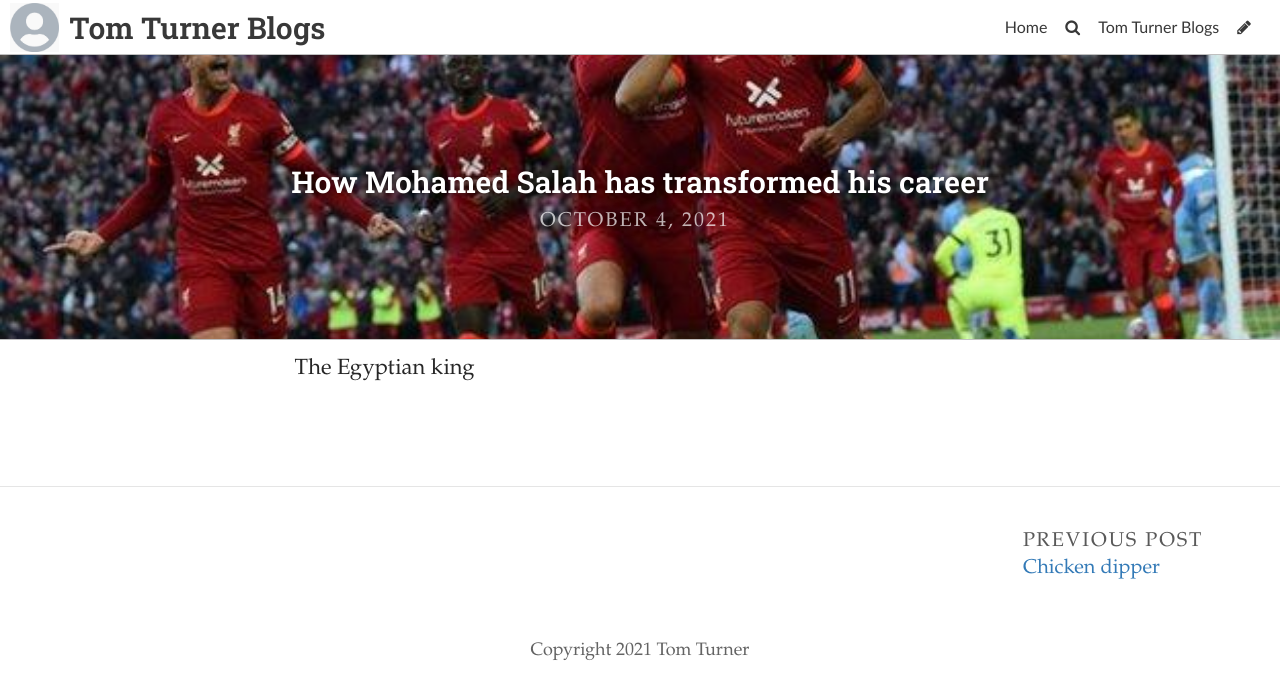
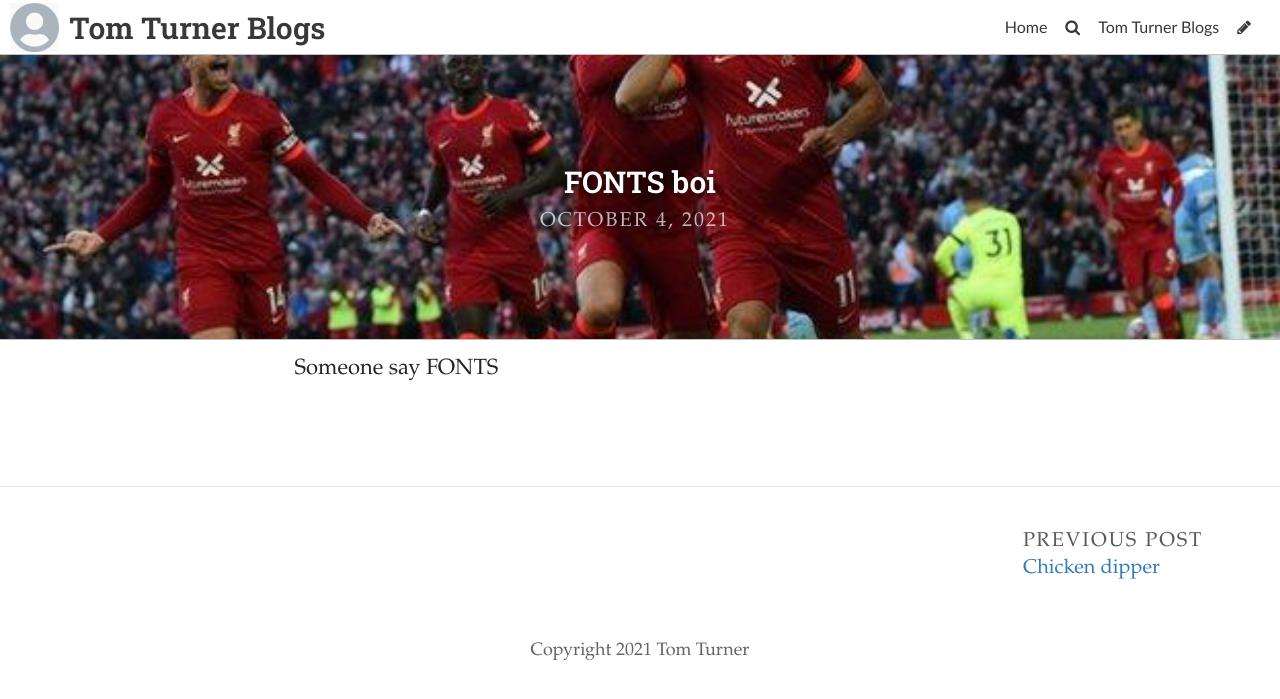
Before and after one commit to Tomturner11/Toms-typography, a Jekyll site: the page built from _posts/2021-10-04-how-mohamed-salah-has-transformed-his-career.md, in a window 1280 px wide. Shown: the top 699 px of the page. Built offline with Jekyll 4.4.1, drawn with Linux system fonts in a browser that asks for light colours; some web fonts are replaced.

Commit message:
Update Post “2021-10-04-how-mohamed-salah-has-transformed-his-career”

```diff
--- a/_posts/2021-10-04-how-mohamed-salah-has-transformed-his-career.md
+++ b/_posts/2021-10-04-how-mohamed-salah-has-transformed-his-career.md
@@ -1,9 +1,9 @@
 ---
 layout: post
-title: "How Mohamed Salah has transformed his career "
+title: FONTS boi
 date: 2021-10-04T10:07:52.456Z
 image: ../uploads/salah-vs-city.jpg
 title_color: "#ffffff"
 comments: false
 ---
-The Egyptian king
+Someone say FONTS
```
